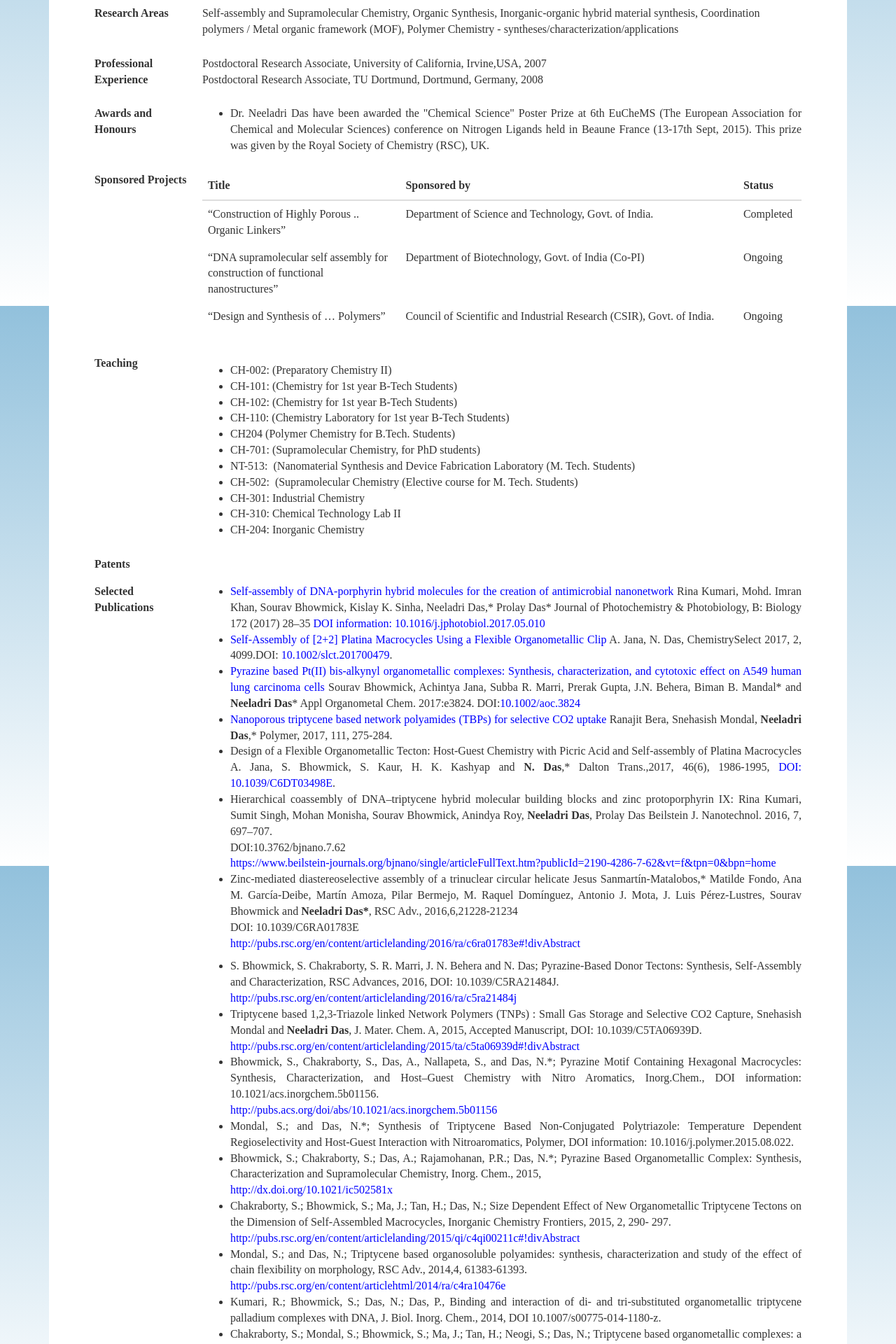
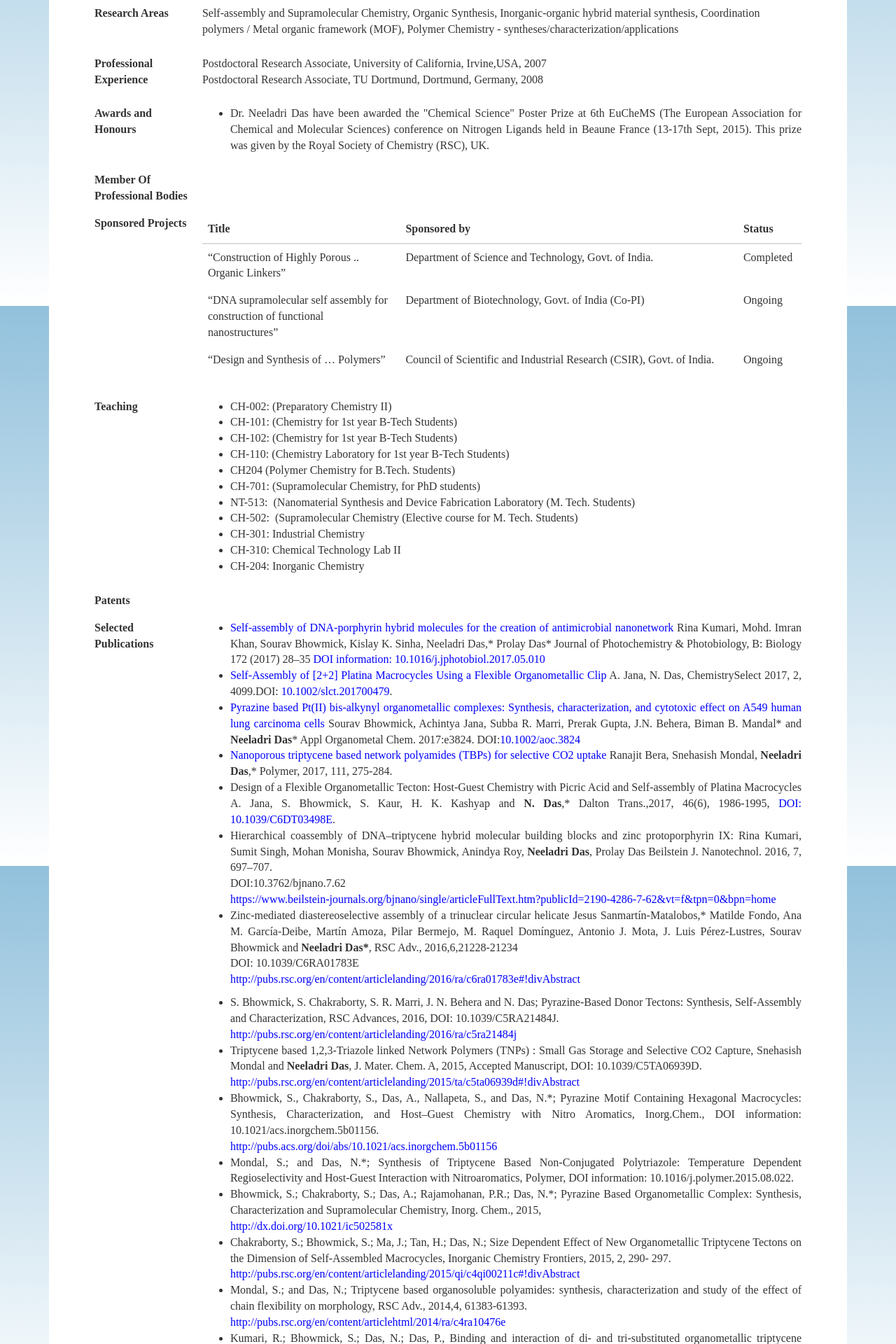
Before and after one commit to kshitij1234/Chemisty-Department-Website, a Django app: page /people/faculty/neeladri in a window 1280 px wide. Shown: the part 363-2283 px from the top of the page at 70% size. Run offline with Django 3.2, Linux system fonts and the light colour scheme; data comes from the database, SQL or seed files in the repository; both versions use the stored data as it was after the commit; parts of the project's set-up code (start-up, migrations or seed data) failed here and were passed over; some libraries are stand-ins or nearby versions.

Commit message:
All faculty data added

```diff
--- a/PeopleApp/models.py
+++ b/PeopleApp/models.py
@@ -30,8 +30,10 @@ class Faculty(models.Model):
     phd = models.CharField(max_length=100, blank=True, null=True)
     fax = models.CharField(max_length=20, blank=True, null=True)
     google_scholar = models.CharField(max_length=200, blank=True, null=True)
+    webpage = models.CharField(max_length=200, blank=True, null=True)
     professional_experience = models.TextField(blank=True, null=True)
     awards_honors = models.TextField(blank=True, null=True)
+    member_of_professional_bodies = models.TextField(blank=True, null=True)
     publications = models.TextField(blank=True, null=True)
     invited_talks = models.TextField(blank=True, null=True)
     conference_presentations = models.TextField(blank=True, null=True)
--- a/PeopleApp/templates/PeopleApp/individual_profile.html
+++ b/PeopleApp/templates/PeopleApp/individual_profile.html
@@ -42,8 +42,12 @@
           Ph : +91-612-302-{{faculty.phone}}<br>
           {% if faculty.fax != None %}Fax : {{faculty.fax}}<br>{% endif %}
           {{faculty.email}}[AT]iitp.ac.in<br>
-          <a href="{{faculty.google_scholar}}" target="_blank">Google Scholar Link</a>
-          <!-- <a href="https://www.facebook.com/iitp.ac.in/" style="float:right;"><i class="fa fa-facebook"></i></a> -->
+          {% if faculty.google_scholar != None %}
+            <a href="{{faculty.google_scholar}}" target="_blank">Google Scholar Link</a><br>
+          {% endif %}
+          {% if faculty.webpage != None %}
+            <a href="{{faculty.webpage}}" target="_blank">Webpage</a><br>
+          {% endif %}
         </td>
       </tr>
       <tr>
@@ -64,6 +68,12 @@
         <td>{{ faculty.awards_honors|safe }}</td>
       </tr>
       {% endif %}
+      {% if faculty.member_of_professional_bodies != None %}
+      <tr>
+        <td><strong>Member Of Professional Bodies</strong></td>
+        <td>{{ faculty.member_of_professional_bodies|safe }}</td>
+      </tr>
+      {% endif %}
 
       {% if faculty.sponsored_projects != None %}
       <tr>
@@ -75,7 +85,7 @@
       {% if faculty.teaching != None %}
       <tr>
         <td><strong>Teaching</strong></td>
-        <td>{{ faculty.teaching|safe|linebreaks }}</td>
+        <td>{{ faculty.teaching|safe }}</td>
       </tr>
       {% endif %}
 
@@ -93,6 +103,13 @@
       </tr>
       {% endif %}
 
+      {% if faculty.conference_presentations != None %}
+      <tr>
+        <td><strong>Presentations</strong></td>
+        <td>{{ faculty.conference_presentations|safe }}</td>
+      </tr>
+      {% endif %}
+
       {% if faculty.conference_attended != None %}
       <tr>
         <td><strong>Conference Attended</strong></td>
```
Also changed, not shown: PeopleApp/migrations/0021_merge_20170714_1714.py (added), PeopleApp/migrations/0022_auto_20170714_1803.py (added), PeopleApp/static/UserImages/Faculty/sch/medical-i-link.jpg (added), db.sqlite3.
